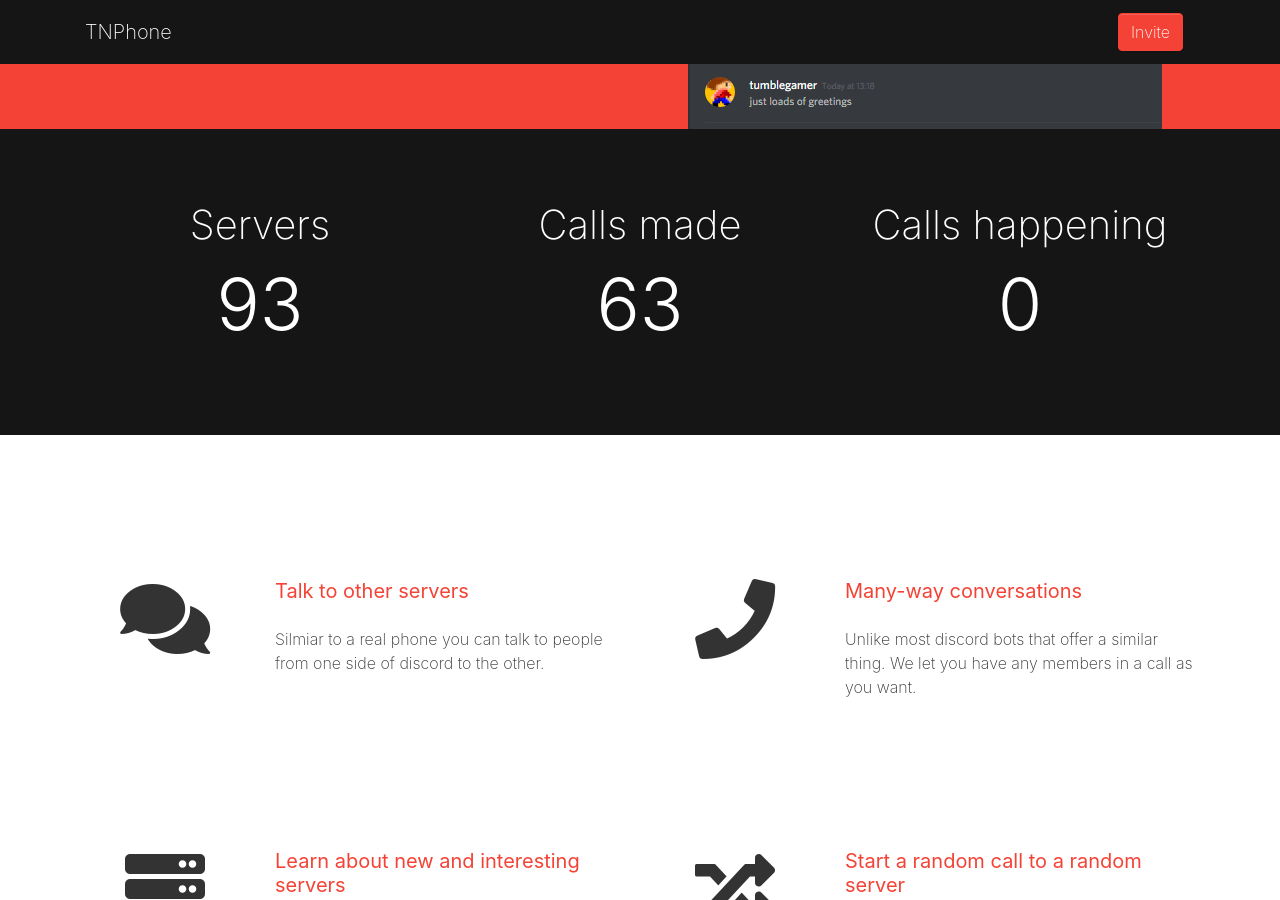
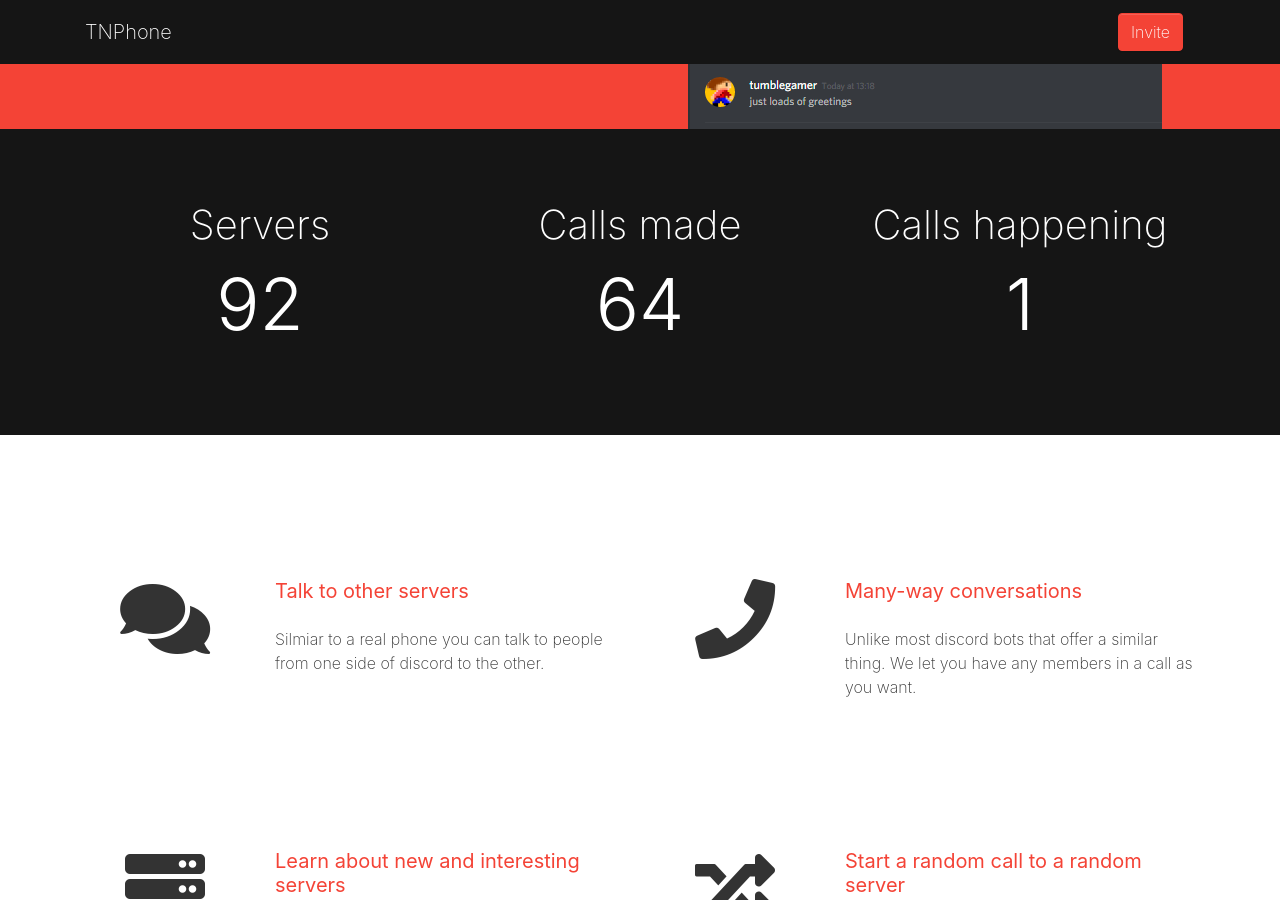
Before and after one commit to tumblenet/tnphone.tumblenet.ga, a Jekyll site: the page built from index.html, in a window 1280 px wide and 900 px high, scrolled down 443 px. Built offline with Jekyll 4.4.1, drawn with Linux system fonts in a browser that asks for light colours; nearby versions of some CDN libraries.

Commit message:
Update Phones feed

```diff
--- a/_data/phones.json
+++ b/_data/phones.json
@@ -1,5 +1,5 @@
 {
-	"callsMade": 63,
-	"servers": 93,
-	"currentCalls": 0
+	"callsMade": 64,
+	"servers": 92,
+	"currentCalls": 1
 }
```
